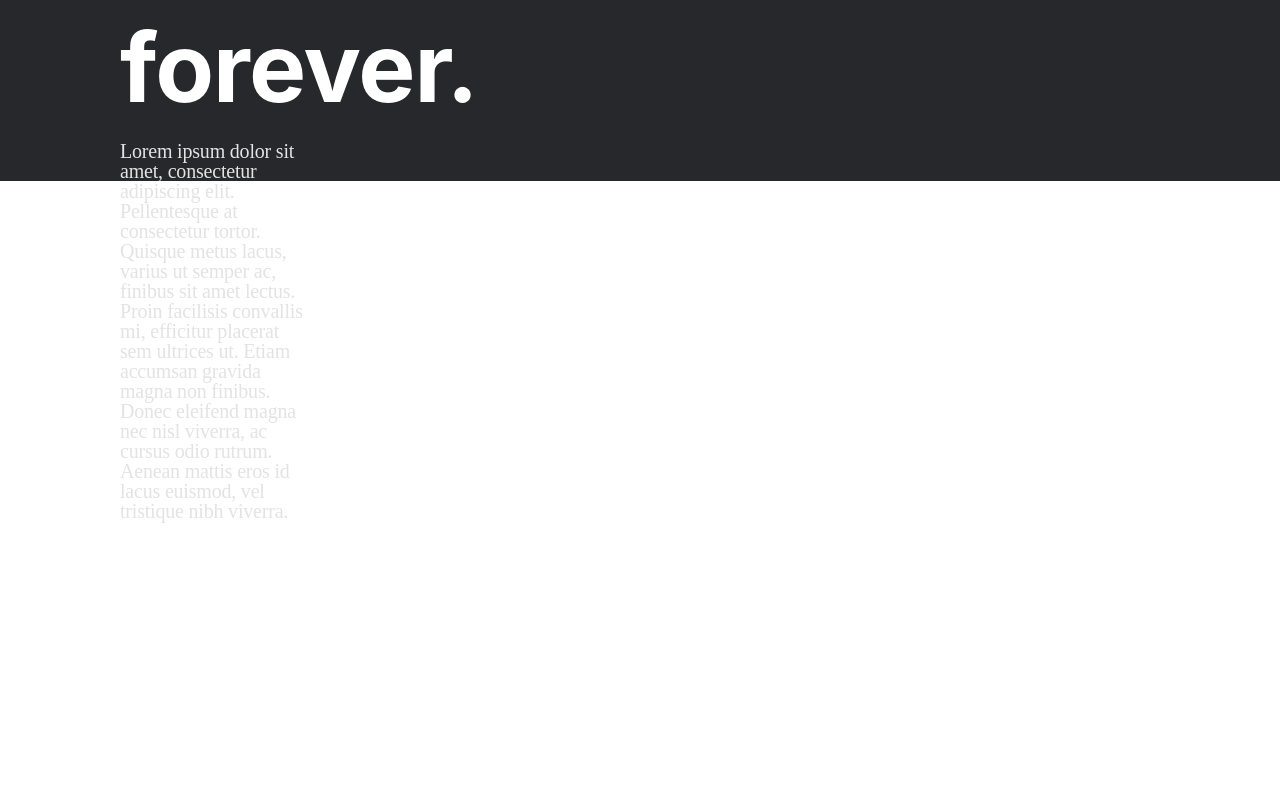
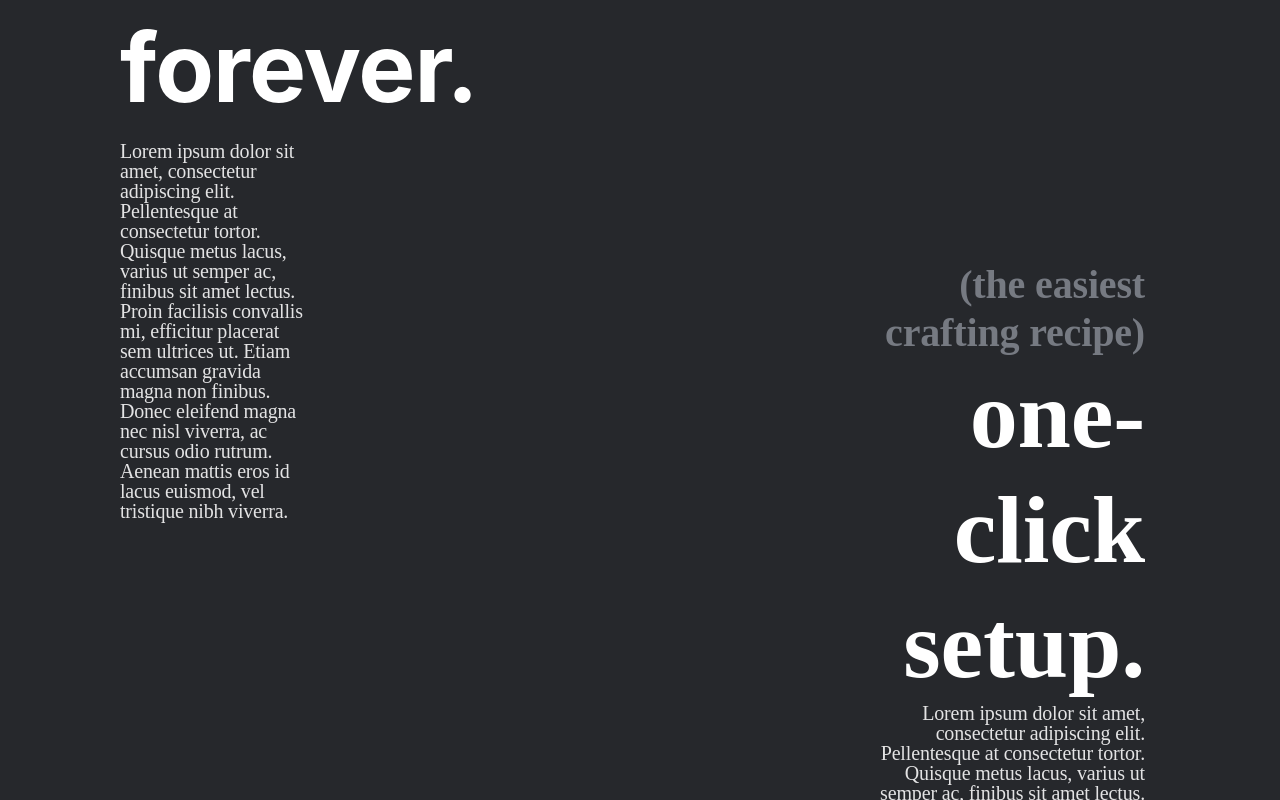
Before and after one commit to Lodestone-Team/frontend, a React (Create React App) app: page / in a window 1280 px wide. Shown: the part 2000-2800 px from the top of the page. Before the commit the page ends 2536 px from the top, so only its background shows below. Built offline with nearby package versions, Linux system fonts and the light colour scheme.

Commit message:
finished simple setup section. working on lock bs.

```diff
--- a/src/App.css
+++ b/src/App.css
@@ -268,8 +268,8 @@
 
 .App-about-title-container {
   margin-bottom: 2vh;
-  font-size: 96px;
   font-weight: 700;
+  font-size: 600%;
   letter-spacing: -0.01em;
   display: flex;
   flex-wrap: wrap;
@@ -302,7 +302,6 @@
 
 .App-about-title-text {
   font-family: 'Satoshi';
-  font-style: normal;
   font-weight: 500;
   font-size: 125%;
   line-height: 100%;
@@ -312,3 +311,41 @@
 
   color: #E3E3E4;
 }
+
+.App-simple-setup {
+  background: var(--dark-background);
+  font-family: 'Satoshi';
+  height: 716px;
+}
+
+.App-simple-setup-container {
+  display: flex;
+  flex-direction: column;
+  align-items: flex-end;
+  text-align: right;
+  padding: 10vh 15px 15px 0px;
+  margin-left: 110vh;
+  margin-right: 15vh;
+  letter-spacing: -0.01em;
+}
+
+.App-simple-setup-superscript {
+  color: #767A82;
+  font-weight: 700;
+  font-size: 250%;
+  line-height: 120%;
+}
+
+.App-simple-setup-title {
+  color: white;
+  font-weight: 700;
+  font-size: 600%;
+  line-height: 120%;
+}
+
+.App-simple-setup-text {
+  color: #E3E3E4;
+  font-weight: 500;
+  font-size: 125%;
+  line-height: 100%;
+}
--- a/src/App.tsx
+++ b/src/App.tsx
@@ -74,6 +74,20 @@ const App: React.FunctionComponent = () => {
           </div>
         <div className="App-about-img"></div>
       </div>
+
+      <div className="App-simple-setup">
+        <div className="App-simple-setup-container">
+          <div className="App-simple-setup-superscript">
+            (the easiest crafting recipe)
+          </div>
+          <div className="App-simple-setup-title">
+            one-click setup.
+          </div>
+          <div className="App-simple-setup-text">
+            Lorem ipsum dolor sit amet, consectetur adipiscing elit. Pellentesque at consectetur tortor. Quisque metus lacus, varius ut semper ac, finibus sit amet lectus. Proin facilisis convallis mi, efficitur placerat sem ultrices ut. Etiam accumsan gravida magna non finibus. Donec eleifend magna nec nisl viverra, ac cursus odio rutrum. Aenean mattis eros id lacus euismod, vel tristique nibh viverra.
+          </div>
+        </div>
+      </div>
     </div>
   );
 }
```
